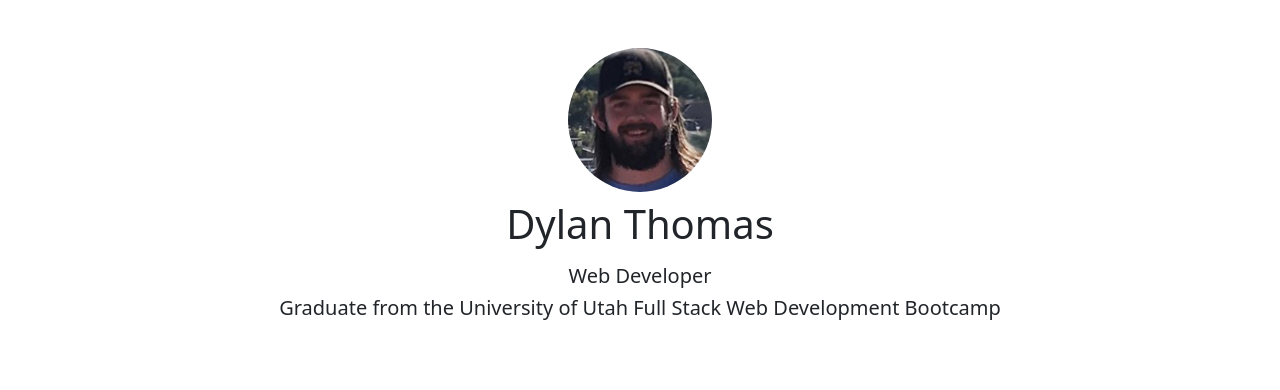
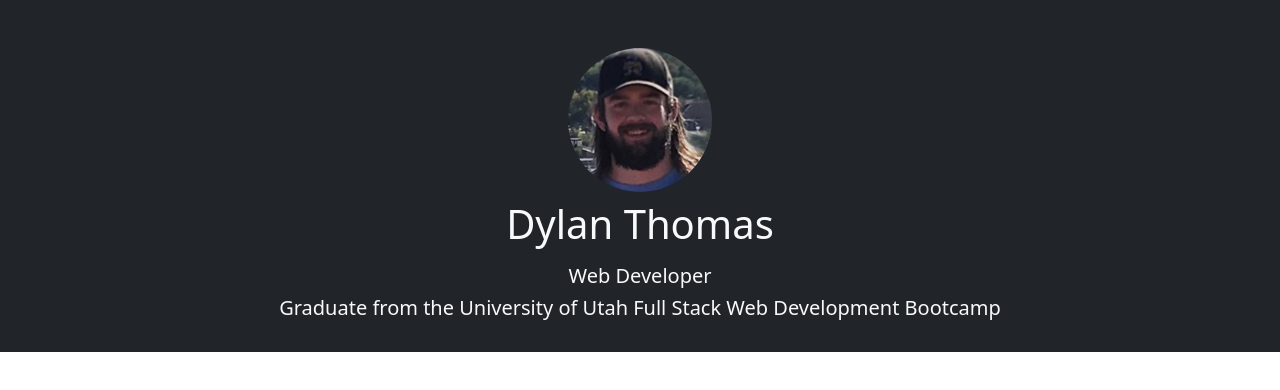
Before and after one commit to thomasdylan/portfolio, a Next.js app: page / in a window 1280 px wide. Shown: the top 390 px of the page. Built offline with nearby package versions, Linux system fonts and the light colour scheme.

Commit message:
Moved header to component

```diff
--- a/components/AvatarDesc.tsx
+++ b/components/AvatarDesc.tsx
@@ -5,7 +5,8 @@ import { Container, Row, Col } from "react-bootstrap";
 const AvatarDesc = () => {
   return (
     <>
-        <Row className='mt-5 pb-2'>
+        <Container fluid className='bg-dark text-light'>
+            <Row className='pt-5 pb-2'>
             <Col className='d-flex justify-content-center'>
                 <Avatar
                 src='/tempAvatar.png'
@@ -24,11 +25,12 @@ const AvatarDesc = () => {
                 <h5>Web Developer</h5>
             </Col>
             </Row>
-        <Row className='d-flex justify-content-center'>
+            <Row className='d-flex justify-content-center pb-4'>
             <Col className='text-center'>
                 <h5>Graduate from the University of Utah Full Stack Web Development Bootcamp</h5>
             </Col>
             </Row>
+        </Container>
     </>
   )
 }
--- a/pages/_app.tsx
+++ b/pages/_app.tsx
@@ -1,3 +1,6 @@
+//Custom stylesheet
+import '../styles/custom.css'
+//Other stylesheets
 import '../styles/globals.css'
 import 'bootstrap/dist/css/bootstrap.min.css'
 import type { AppProps } from 'next/app'
--- a/pages/index.tsx
+++ b/pages/index.tsx
@@ -1,11 +1,8 @@
 import { Avatar } from '@mui/material'
 import Head from 'next/head'
 import Image from 'next/image'
-import styles from '../styles/Home.module.css'
-
 //Component Imports
 import AvatarDesc from '../components/AvatarDesc'
-
 //React Bootstrap imports
 import { Container, Row, Col } from 'react-bootstrap'
 
@@ -13,9 +10,7 @@ import { Container, Row, Col } from 'react-bootstrap'
 export default function Home() {
   return (
     <>
-      <Container fluid>
-        <AvatarDesc />
-      </Container>
+      <AvatarDesc />
     </>
   )
 }
--- /dev/null
+++ b/styles/custom.css
@@ -0,0 +1,9 @@
+html,
+body {
+    min-height: 100%;
+}
+
+.container-fluid {
+    background-color: #f2f2f2;
+    min-height: 100%;
+}
```
Lines whose indentation alone changed are shown as unchanged.
